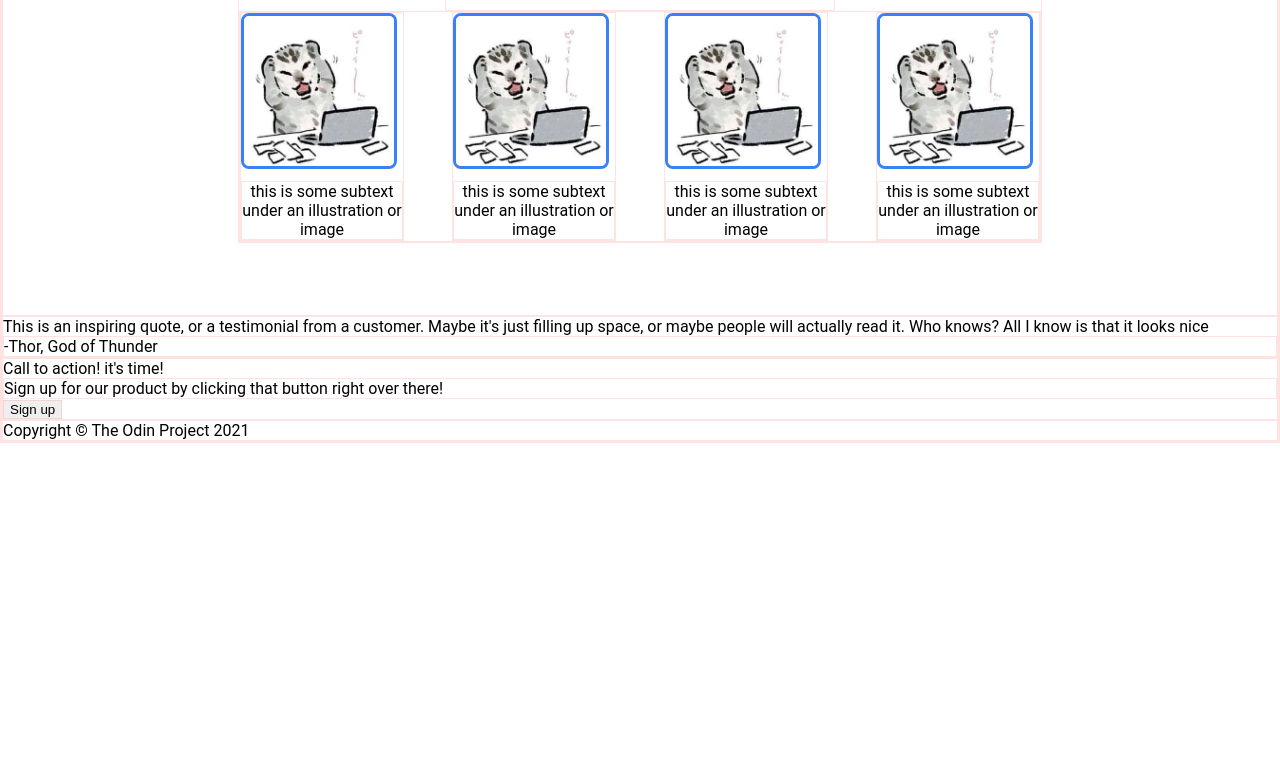
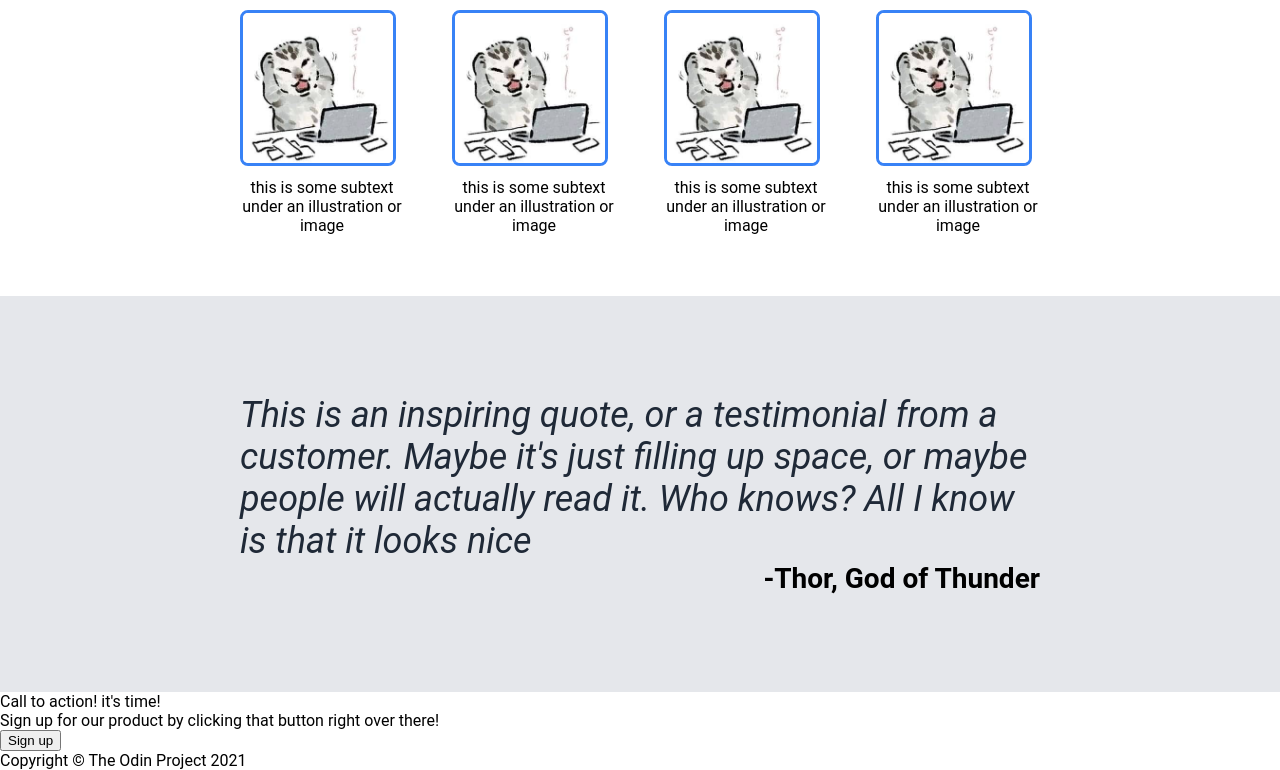
Before and after one commit to Jonathan5579/TOP-Landing-Page, a plain HTML site: page index.html in a window 1280 px wide. Shown: the part 546-1316 px from the top of the page. Before the commit the page ends 989 px from the top, so only its background shows below. Drawn offline with Linux system fonts and the light colour scheme.

Commit message:
style: add inspiring quote section    set a specific height of 380px for random information and    inspiring quote sections.

```diff
--- a/index.html
+++ b/index.html
@@ -60,11 +60,13 @@
          </div>
       </div>
 
-      <div class="inspiring_quote_section">
-         This is an inspiring quote, or a testimonial from a customer.
-         Maybe it's just filling up space, or maybe people will actually read it.
-         Who knows? All I know is that it looks nice
-         <div class="quote_autor">-Thor, God of Thunder</div>
+      <div id="inspiring_quote_section">
+         <div class="content_container">
+            This is an inspiring quote, or a testimonial from a customer.
+            Maybe it's just filling up space, or maybe people will actually read it.
+            Who knows? All I know is that it looks nice
+            <div class="quote_autor">-Thor, God of Thunder</div>
+         </div>
       </div>
 
       <div class="call_to_action_section">
--- a/styles.css
+++ b/styles.css
@@ -1,6 +1,6 @@
-* {
+/* * {
    border: 1px solid rgba(255, 0, 0, 0.111);
-}
+} */
 
 body {
    font-family: Roboto, "Jetbraing Mono", Arial, Helvetica, sans-serif;
@@ -15,6 +15,7 @@ body {
    display: flex;
    justify-content: center;
    padding: 8px 94px;
+   height: 430px;
 }
 
 #top_content_section .content_container {
@@ -96,6 +97,7 @@ body {
    display: flex;
    justify-content: center;
    padding: 8px 94px;
+   height: 380px;
 }
 
 
@@ -147,3 +149,33 @@ body {
    border: 4px solid #3882F6;
    border-radius: 8px;
 }
+
+/****************************************************/
+#inspiring_quote_section {
+   background-color: #E5E7EB; /* I will over specify the bakground and limits in case a browser has other default values*/
+   display: flex;
+   justify-content: center;
+   padding: 8px 94px;
+   height: 380px;
+}
+
+#inspiring_quote_section .content_container {
+   display: flex;
+   flex-direction: column;
+   align-items: center;
+   justify-content: center;
+   font-style: italic;
+   font-weight: 400;
+   width: 800px;
+   color: #1F2937;
+   font-family: Roboto;
+   font-size: 36px;
+}
+
+#inspiring_quote_section .quote_autor {
+   color: black;
+   font-weight: bold;
+   font-style: normal;
+   font-size: 28px;
+   align-self: flex-end;
+}
```
